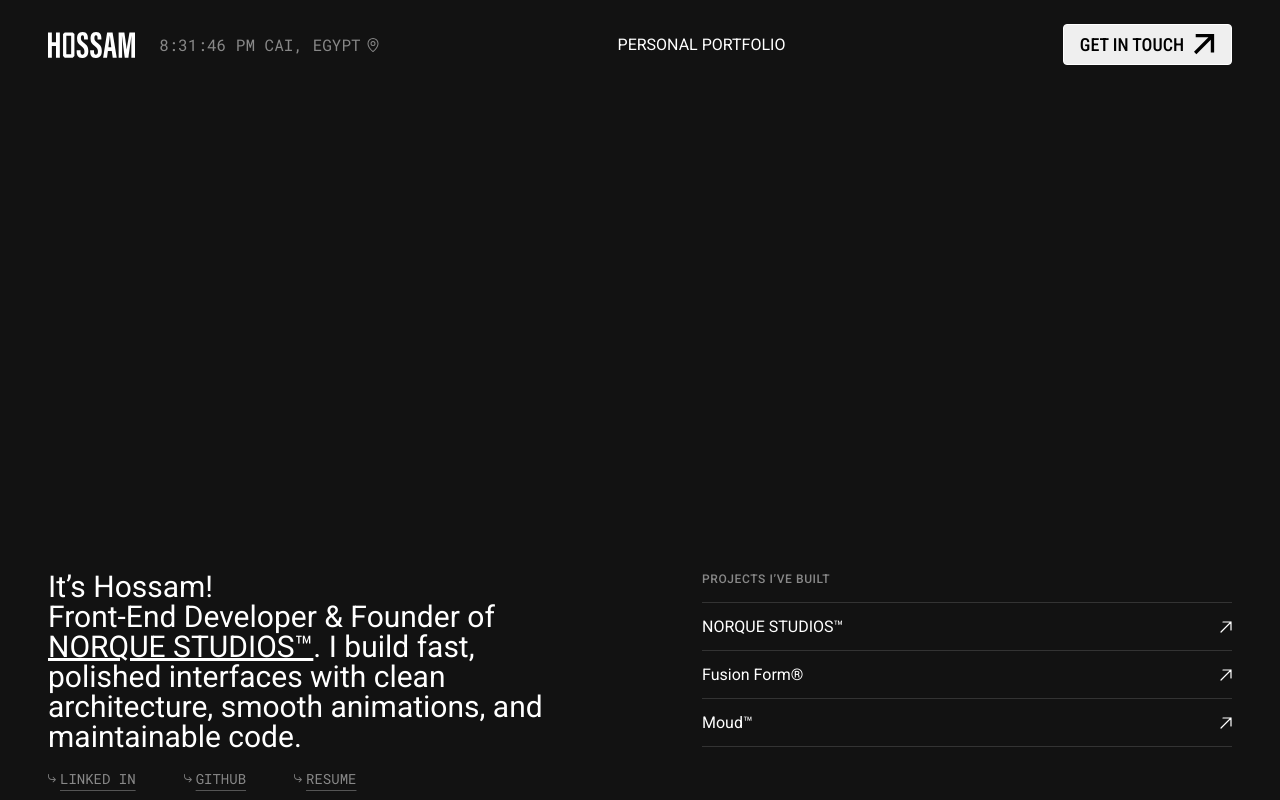
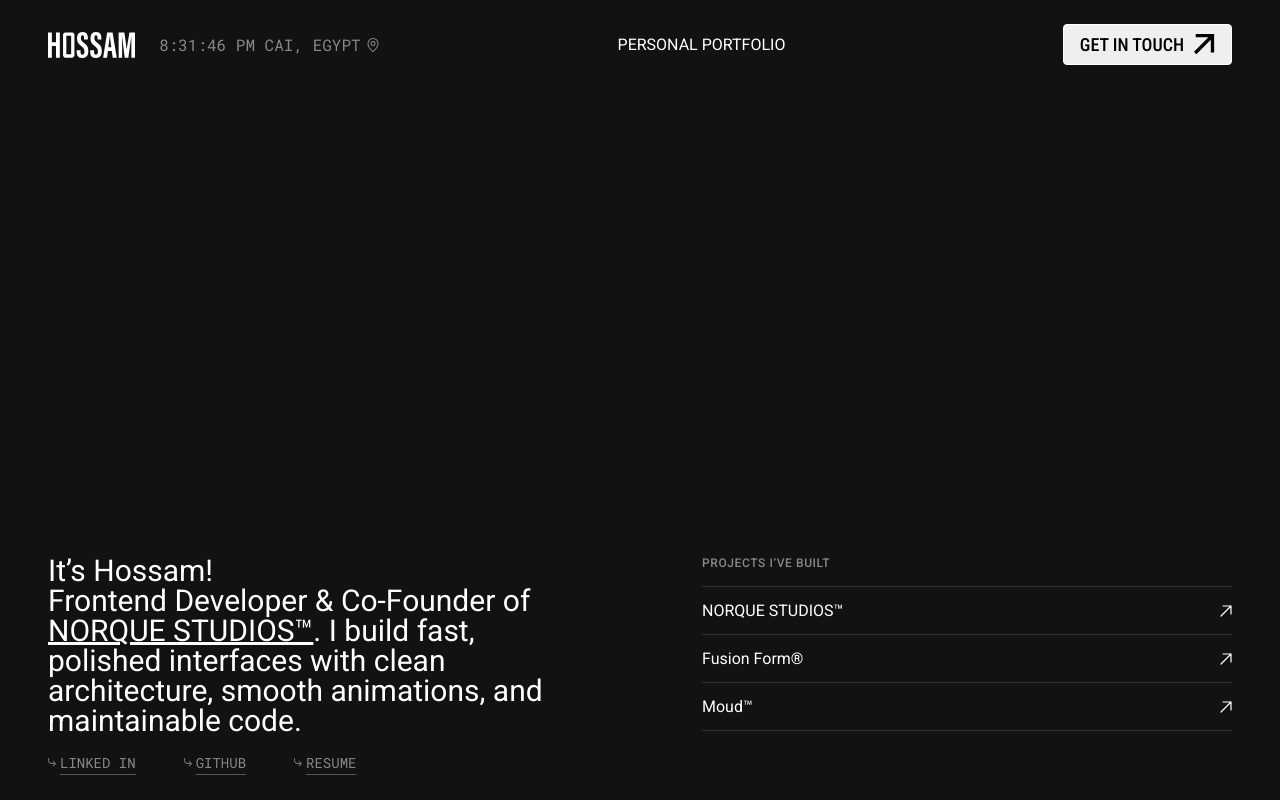
Before and after one commit to Hoss008/my-portfolio, a React (Vite) app in the folder my-portfolio/: page / in a window 1280 px wide. Built offline with nearby package versions, Linux system fonts and the light colour scheme.

Commit message:
Update footer text and adjust margin in main content for better layout

```diff
--- a/my-portfolio/src/App.jsx
+++ b/my-portfolio/src/App.jsx
@@ -76,7 +76,7 @@
       <main className={styles.mainContent}>
         {" "}
         {/* TODO
-        <li>skills</li>
+        mail icon
         loading screen ?</li>
         broswer tab icon ?</li> */}
       </main>
@@ -84,7 +84,7 @@
       <footer className={styles.footer}>
         <p className={styles.p}>
           It’s Hossam! <br />
-          Front-End Developer & Founder of{" "}
+          Frontend Developer & Co-Founder of{" "}
           <a
             className={styles.inlineLink}
             href="https://norquestudios.com/"
--- a/my-portfolio/src/app.module.css
+++ b/my-portfolio/src/app.module.css
@@ -95,7 +95,7 @@
     minmax(0, 660px);
   grid-template-rows: 1fr auto;
   height: 240px;
-  margin-top: auto;
+  margin-bottom: 1rem;
   padding-inline: 48px;
   padding-block: 12px;
   gap: 14px;
```
